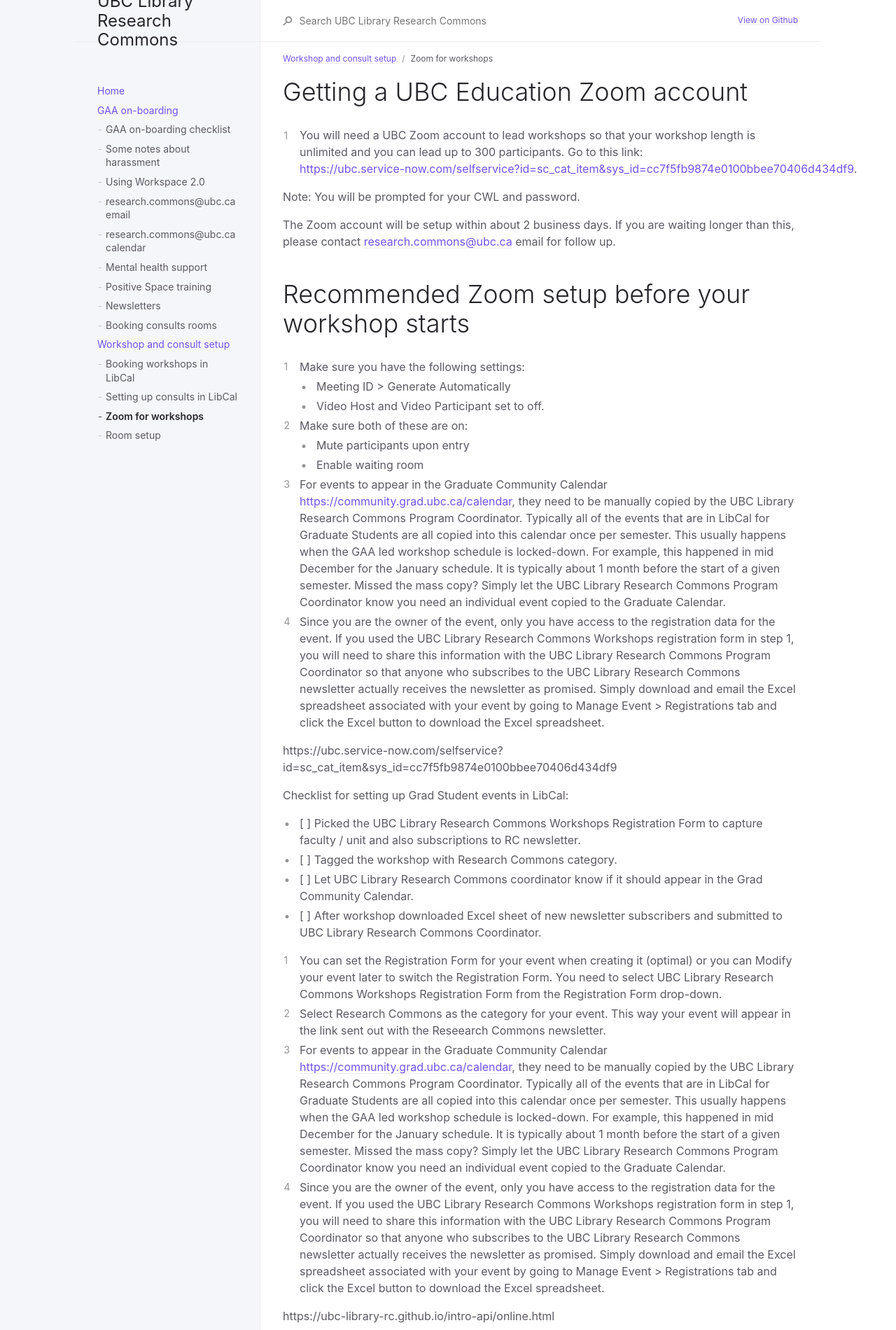
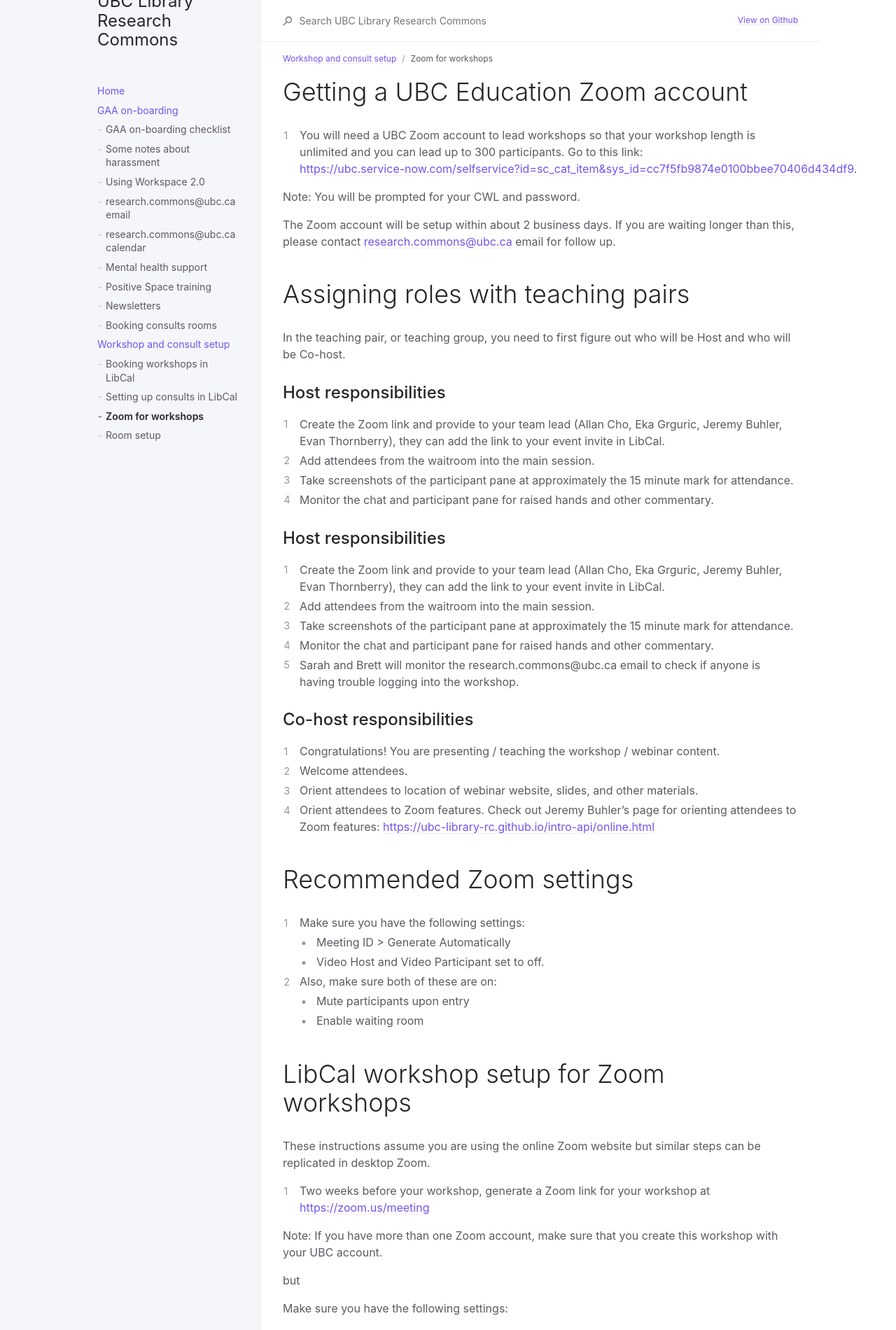
Before and after one commit to sarahblay/rc-docs, a Jekyll site: the page built from docs/usingthercspaces/zoomforworkshops.md, in a window 1280 px wide. Shown: the top 1900 px of the page at 70% size. Built offline with Jekyll 4.4.1, drawn with Linux system fonts in a browser that asks for light colours; some of the changed text lies outside the part shown.

Commit message:
Update zoomforworkshops.md

```diff
--- a/docs/usingthercspaces/zoomforworkshops.md
+++ b/docs/usingthercspaces/zoomforworkshops.md
@@ -12,16 +12,62 @@ Note: You will be prompted for your CWL and password.
 
 The Zoom account will be setup within about 2 business days. If you are waiting longer than this, please contact [research.commons@ubc.ca](mailto:research.commons@ubc.ca) email for follow up.
 
-# Recommended Zoom setup before your workshop starts
+# Assigning roles with teaching pairs
+In the teaching pair, or teaching group, you need to first figure out who will be Host and who will be Co-host.
+
+## Host responsibilities
+1. Create the Zoom link and provide to your team lead (Allan Cho, Eka Grguric, Jeremy Buhler, Evan Thornberry), they can add the link to your event invite in LibCal.
+2. Add attendees from the waitroom into the main session.
+3. Take screenshots of the participant pane at approximately the 15 minute mark for attendance.
+4. Monitor the chat and participant pane for raised hands and other commentary.
+
+## Host responsibilities
+1. Create the Zoom link and provide to your team lead (Allan Cho, Eka Grguric, Jeremy Buhler, Evan Thornberry), they can add the link to your event invite in LibCal.
+2. Add attendees from the waitroom into the main session.
+3. Take screenshots of the participant pane at approximately the 15 minute mark for attendance.
+4. Monitor the chat and participant pane for raised hands and other commentary.
+5. Sarah and Brett will monitor the research.commons@ubc.ca email to check if anyone is having trouble logging into the workshop.
+
+## Co-host responsibilities
+1. Congratulations! You are presenting / teaching the workshop / webinar content.
+2. Welcome attendees.
+3. Orient attendees to location of webinar website, slides, and other materials.
+4. Orient attendees to Zoom features.  Check out Jeremy Buhler's page for orienting attendees to Zoom features:  <a href="https://ubc-library-rc.github.io/intro-api/online.html" target="_blank">https://ubc-library-rc.github.io/intro-api/online.html</a>
+
+
+# Recommended Zoom settings
 1. Make sure you have the following settings:
   * Meeting ID > Generate Automatically
   * Video Host and Video Participant set to off.
 ![](../../assets/images/zoomsettings1.png)
-
-1. Make sure both of these are on:
+1. Also, make sure both of these are on:
   * Mute participants upon entry
   * Enable waiting room
 ![](../../assets/images/zoomsettings2.png)
+
+# LibCal workshop setup for Zoom workshops
+These instructions assume you are using the online Zoom website but similar steps can be replicated in desktop Zoom.
+1. Two weeks before your workshop, generate a Zoom link for your workshop at <a href="https://zoom.us/meeting" target="_blank">https://zoom.us/meeting</a>
+
+Note: If you have more than one Zoom account, make sure that you create this workshop with your UBC account.
+
+but
+
+
+Make sure you have the following settings:
+
+
+
+  * Meeting ID > Generate Automatically
+  * Video Host and Video Participant set to off.
+![](../../assets/images/zoomsettings1.png)
+1. Also, make sure both of these are on:
+  * Mute participants upon entry
+  * Enable waiting room
+![](../../assets/images/zoomsettings2.png)
+
+
+
 
 1. For events to appear in the Graduate Community Calendar <a href="https://community.grad.ubc.ca/calendar" target="_blank">https://community.grad.ubc.ca/calendar</a>, they need to be manually copied by the UBC Library Research Commons Program Coordinator. Typically all of the events that are in LibCal for Graduate Students are all copied into this calendar once per semester. This usually happens when the GAA led workshop schedule is locked-down. For example, this happened in mid December for the January schedule. It is typically about 1 month before the start of a given semester. Missed the mass copy? Simply let the UBC Library Research Commons Program Coordinator know you need an individual event copied to the Graduate Calendar.
 1. Since you are the owner of the event, only you have access to the registration data for the event. If you used the UBC Library Research Commons Workshops registration form in step 1, you will need to share this information with the UBC Library Research Commons Program Coordinator so that anyone who subscribes to the UBC Library Research Commons newsletter actually receives the newsletter as promised. Simply download and email the Excel spreadsheet associated with your event by going to Manage Event > Registrations tab and click the Excel button to download the Excel spreadsheet.
```
